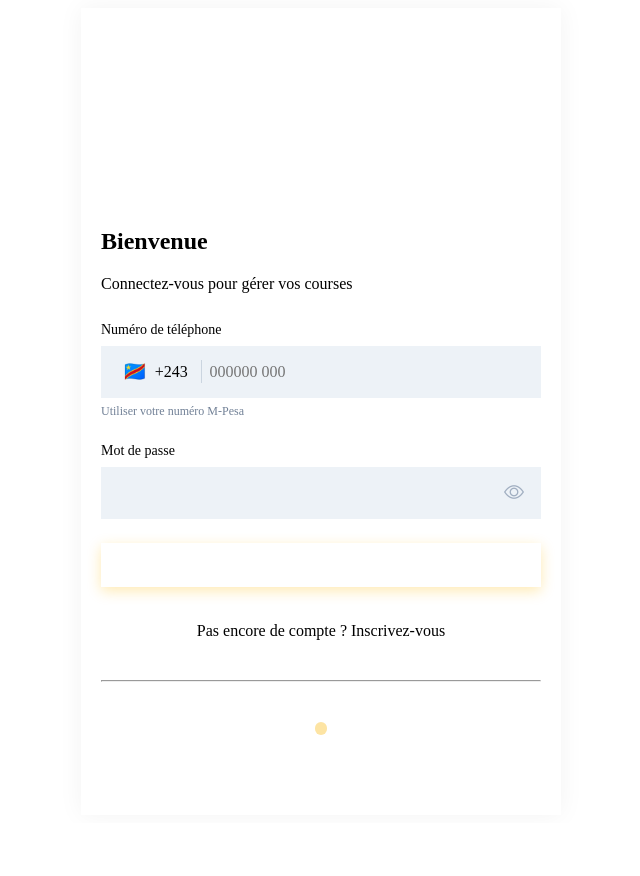
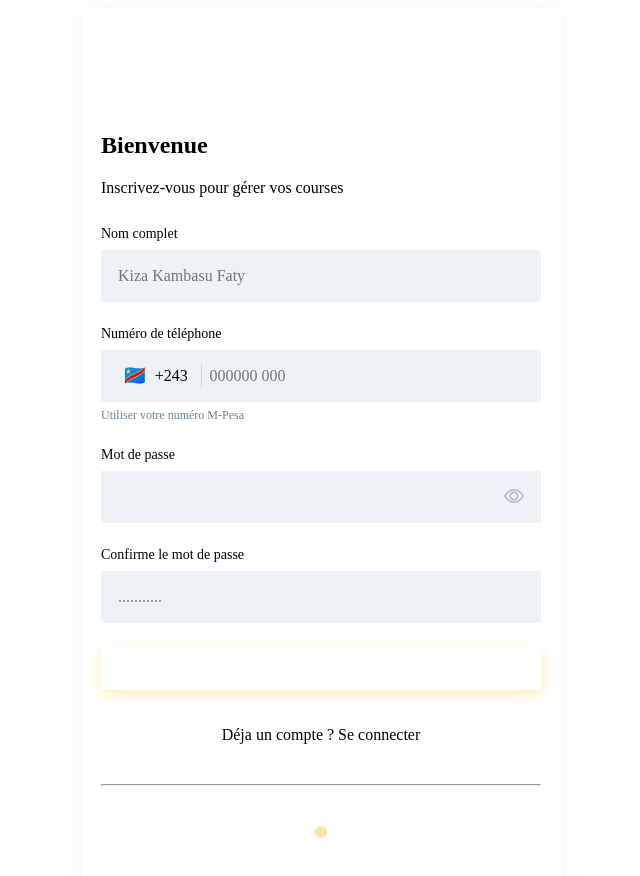
Before and after one commit to GIT-VERBECK/transpay, a React (Vite) app: page / in a window 1280 px wide. Shown: the top 876 px of the page, without its empty margins (319-959 px from the left). Before the commit the page ends 823 px from the top, so only its background shows below. Built offline with nearby package versions, Linux system fonts and the light colour scheme; the HTML template or start-up script is replaced by a standard one.

Commit message:
feat: Add implement register page

```diff
--- a/package.json
+++ b/package.json
@@ -11,7 +11,8 @@
   },
   "dependencies": {
     "react": "^19.2.4",
-    "react-dom": "^19.2.4"
+    "react-dom": "^19.2.4",
+    "react-icons": "^5.6.0"
   },
   "devDependencies": {
     "@babel/core": "^7.29.0",
--- a/src/App.jsx
+++ b/src/App.jsx
@@ -3,11 +3,12 @@ import MainLayout from './layouts/MainLayout';
 import Loader from './componements/Loader';
 import Header from './componements/Header';
 import Login from './pages/Login';
+import Register from './pages/Register';
 
 function App() {
   return (
     <MainLayout>
-      <Login />
+      <Register />
     </MainLayout>
   );
 }
--- /dev/null
+++ b/src/pages/Register.jsx
@@ -0,0 +1,34 @@
+import Button from "../componements/Button";
+import Input from "../componements/Input";
+import '../styles/register.css'
+function Register() {
+  return (
+    <section>
+      <h1>Bienvenue</h1>
+      <p>Inscrivez-vous pour gérer vos courses</p>
+      <div style={{ marginTop: "1.8rem" }}>
+        <Input label={"Nom complet"} placeholder={"Kiza Kambasu Faty"} />
+        <Input
+          label={"Numéro de téléphone"}
+          isPhone={true}
+          placeholder={"000000 000"}
+        />
+        <Input label={"Mot de passe"} type="password" />
+
+        <Input label={"Confirme le mot de passe"} placeholder={"..........."} />
+        <Button  variant="primary" style={{ width: "100%", marginBottom: "1.2rem" }}>S'inscrire</Button>
+        <span id="textp"><p>Déja un compte ? <a href="#">Se connecter</a></p></span>
+         <div>
+        <hr />
+        <div className="dots-pagination">
+          <span className=" dot dot1"></span>
+          <span className="dot dot2"></span>
+          <span className="dot dot3"></span>
+        </div>
+      </div>
+      </div>
+    </section>
+  );
+}
+
+export default Register;
--- /dev/null
+++ b/src/styles/register.css
@@ -0,0 +1,35 @@
+section{
+    margin-top: 11vh;
+}
+#textp{
+    margin-bottom: 1.8rem;
+    text-align: center;
+}
+p a{
+    text-decoration: none;
+    color:var(--color-primary);
+}
+.dots-pagination{
+    display: flex;
+    gap: 0.5rem;
+    justify-content: center;
+
+}
+
+hr{
+    margin: 2.5rem 0;
+}
+.dot{
+    width: 0.8rem;
+    height: 0.8rem;
+    border-radius: 50%;
+}
+.dot1{
+    background-color:var(--color-primary);
+}
+.dot2{
+    background-color: #FDE4A3;
+}
+.dot3{
+    background-color: var( --color-error);
+}
```
Also changed, not shown: 1 other file (tests, documents, lock files or other folders).
